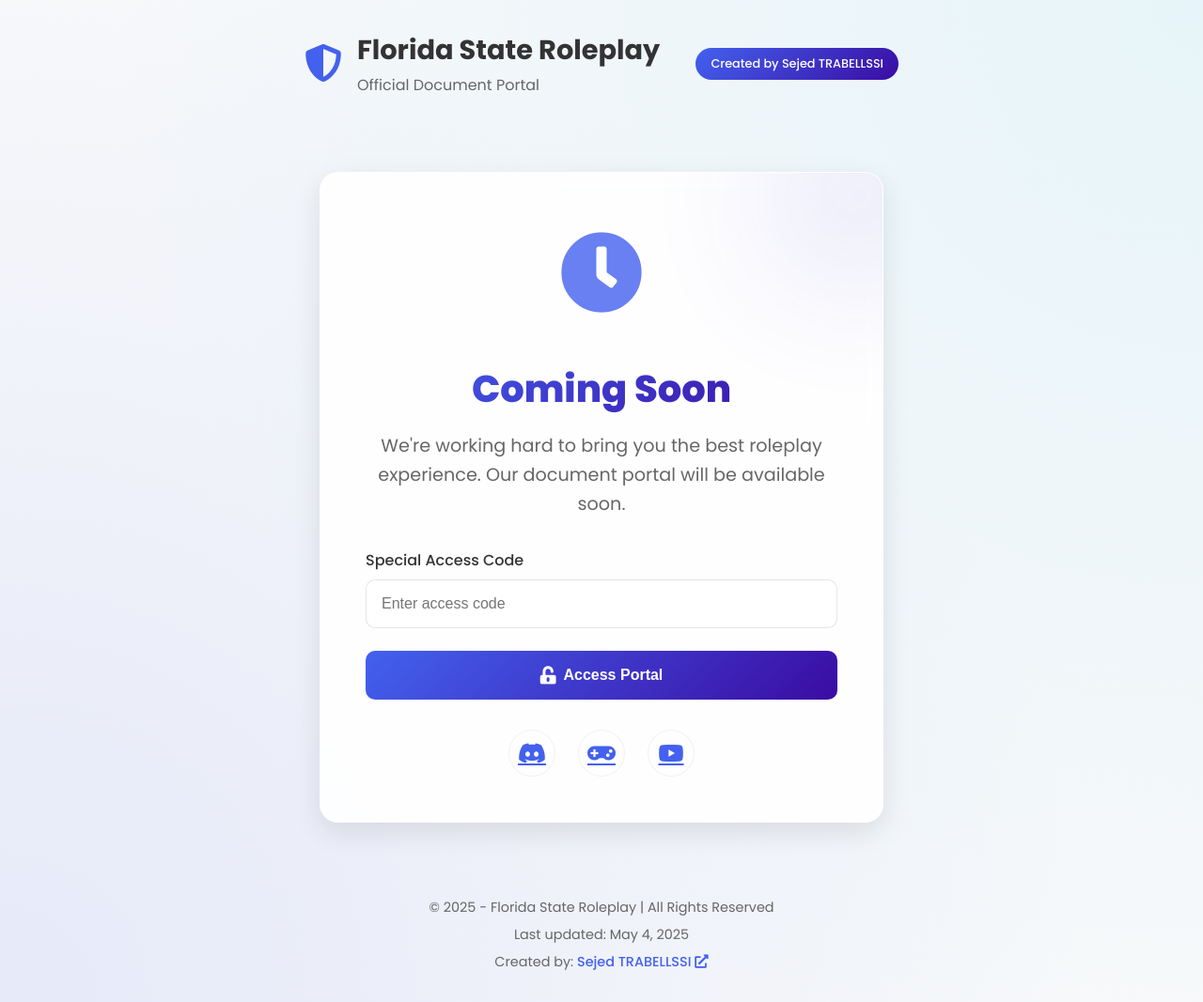
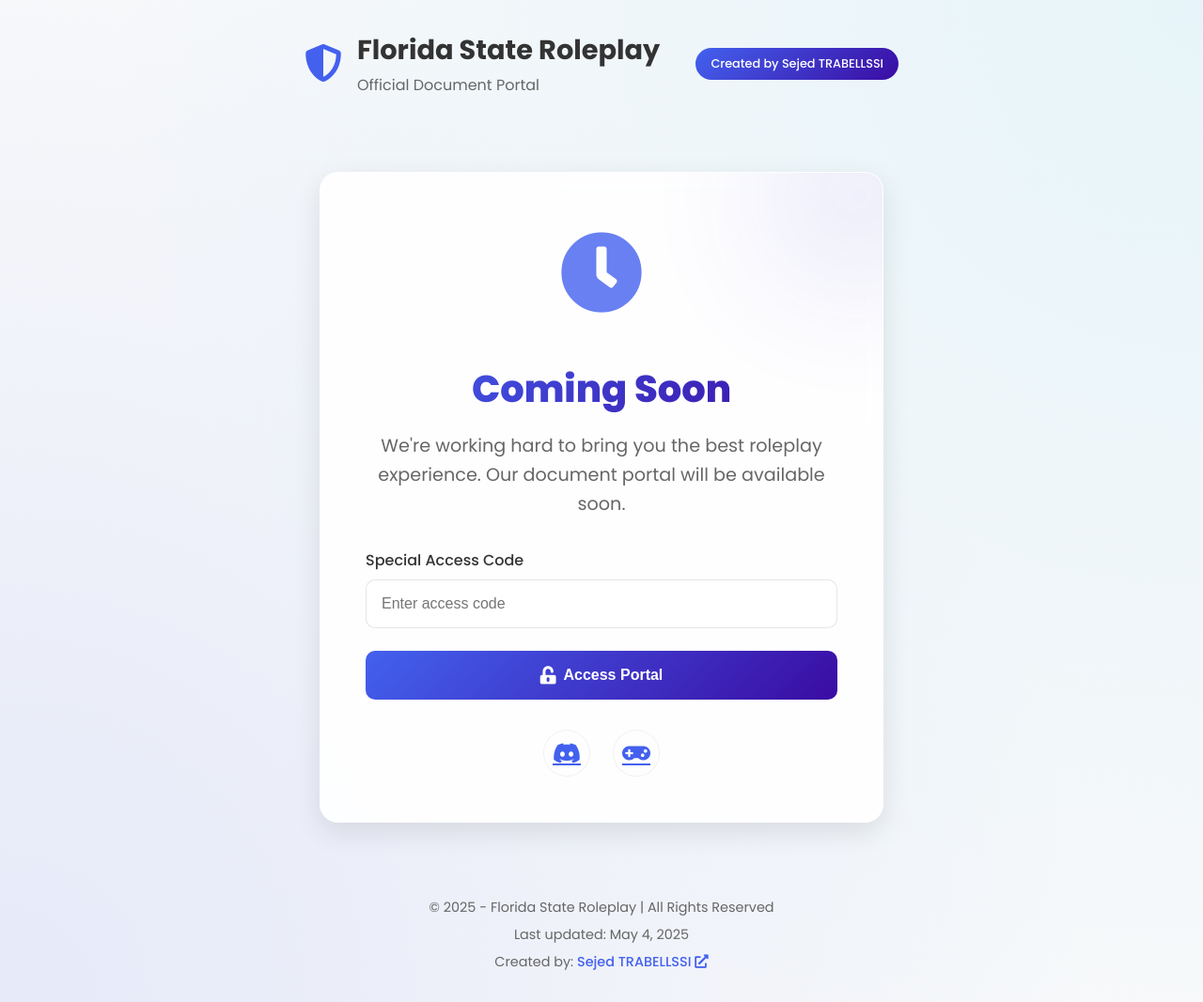
Before and after one commit to TSSEJED/FSRP, a plain HTML site: page coming_soon.html in a window 1280 px wide. Shown: the whole page at 94% size. Drawn offline with Linux system fonts and the light colour scheme.

Commit message:
Add files via upload

```diff
--- a/coming_soon.html
+++ b/coming_soon.html
@@ -468,14 +468,13 @@
                 </form>
 
                 <div class="social-links">
-                    <a href="https://discord.gg/your-discord" class="social-link" target="_blank">
+                    <a href="https://discord.gg/yaprqtp3V3" class="social-link" target="_blank">
                         <i class="fab fa-discord"></i>
                     </a>
                     <a href="https://policeroleplay.community/join/AebBj" class="social-link" target="_blank">
                         <i class="fas fa-gamepad"></i>
                     </a>
-                    <a href="https://youtube.com/your-channel" class="social-link" target="_blank">
-                        <i class="fab fa-youtube"></i>
+
                     </a>
                 </div>
             </div>
```
